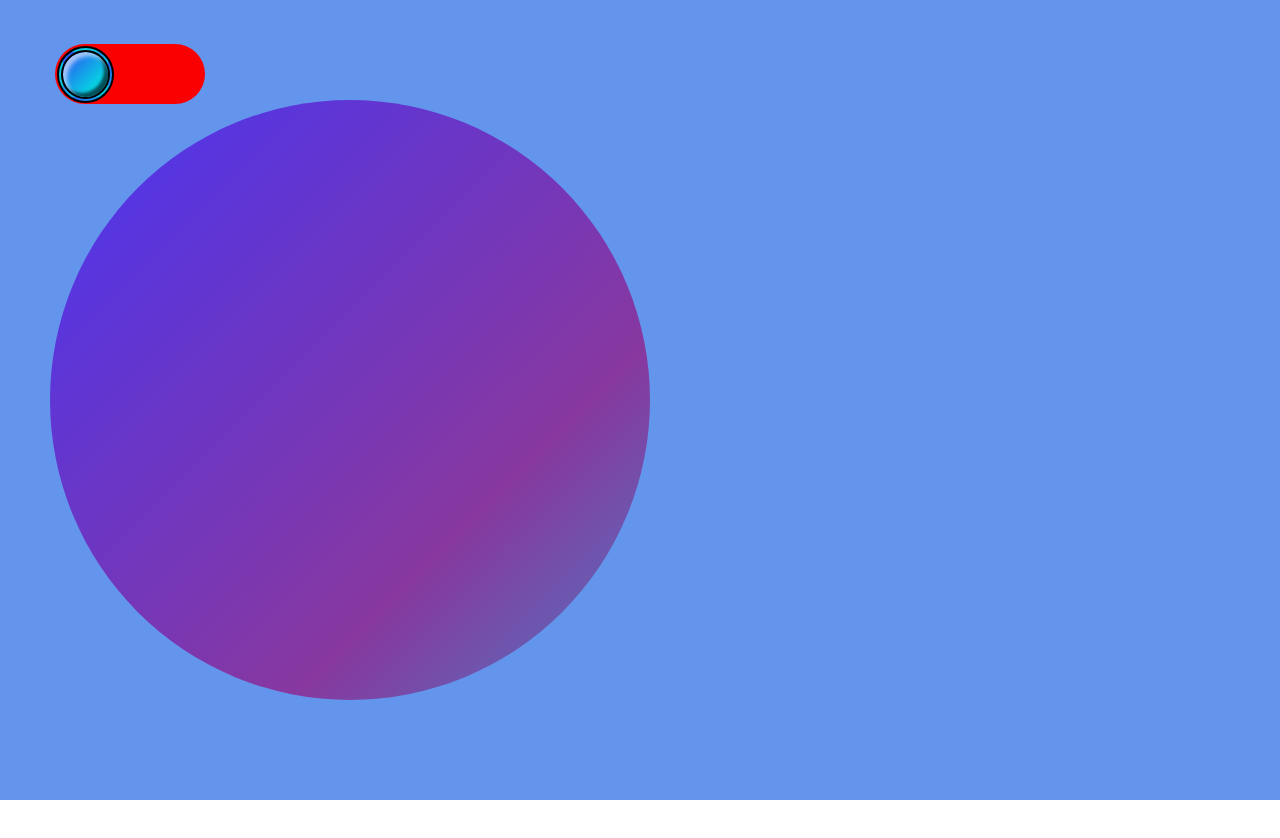
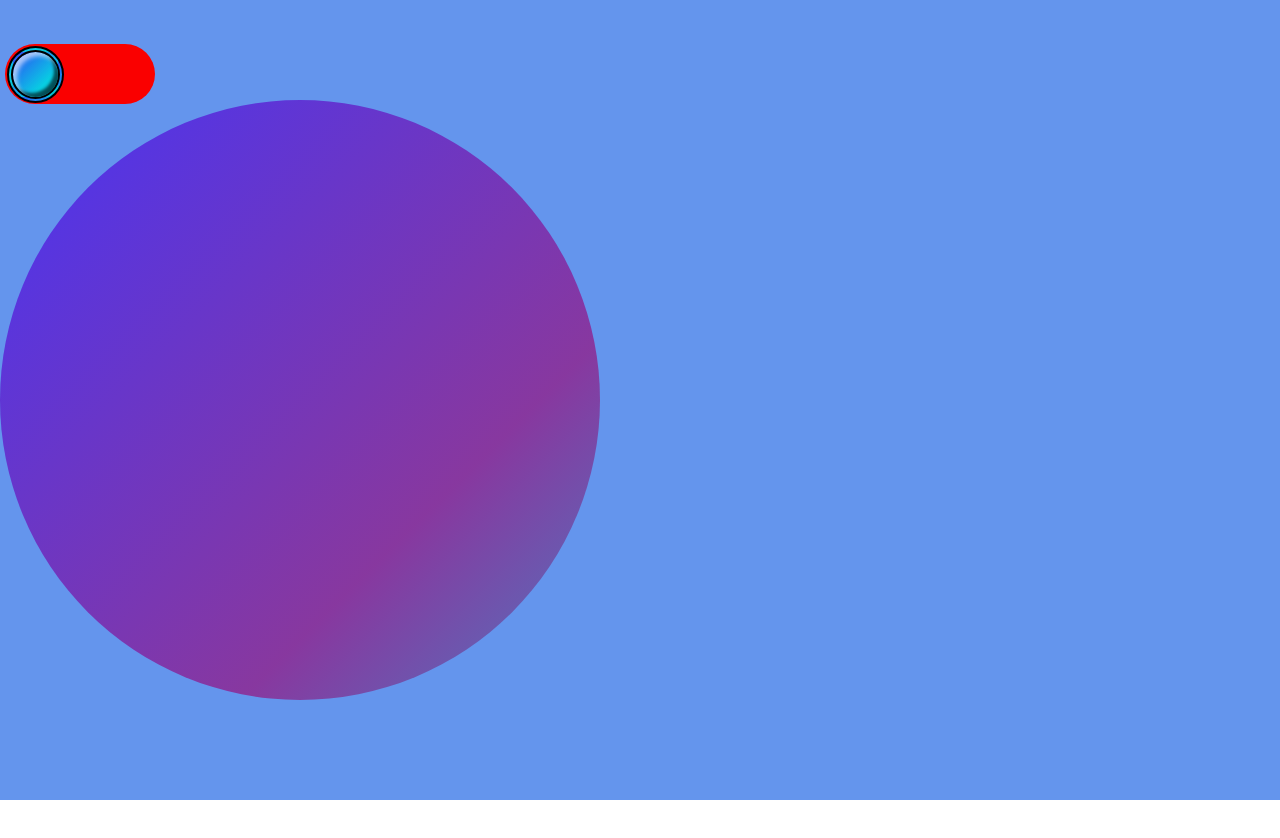
Before and after one commit to UrsulaKesek/uk-toggle, a React (Create React App) app: page / in a window 1280 px wide. Shown: the top 838 px of the page. Built offline with nearby package versions, Linux system fonts and the light colour scheme.

Commit message:
edited css again

```diff
--- a/src/components/Toggle/Toggle.css
+++ b/src/components/Toggle/Toggle.css
@@ -107,7 +107,6 @@
 }
 .box1 {
   position: relative;
-  left: 50px;
   width: 600px;
   height: 600px;
   border-radius: 50%;
```
